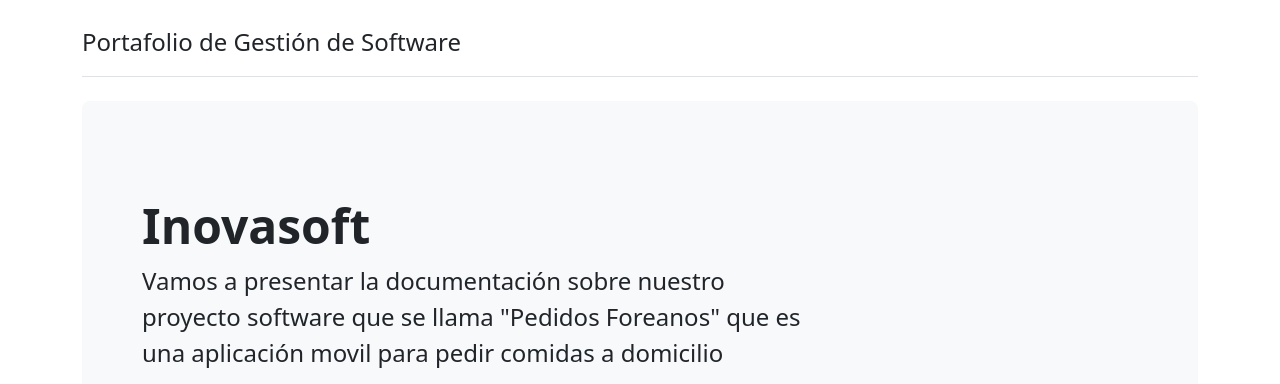
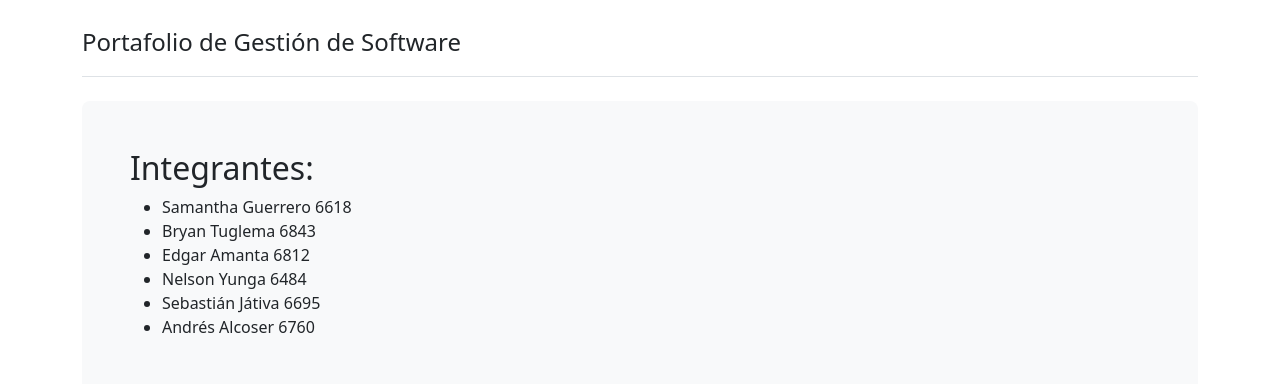
Before and after one commit to Alfsns/Portafolio_Gestion_Software, a plain HTML site: page index.html in a window 1280 px wide. Shown: the top 384 px of the page. Drawn offline with Linux system fonts and the light colour scheme.

Commit message:
Se agrega el cambio

```diff
--- a/index.html
+++ b/index.html
@@ -25,13 +25,22 @@
           </header>
 
           <div class="p-5 mb-4 bg-light rounded-3">
-
+            <h2>Integrantes:</h2>
+      <ul>
+        <li>Samantha Guerrero 6618</li>
+        <li>Bryan Tuglema 6843</li>
+        <li>Edgar Amanta 6812</li>
+        <li>Nelson Yunga 6484</li>
+        <li>Sebastián Játiva 6695</li>
+        <li>Andrés Alcoser  6760</li>
+      </ul>
             <div class="container-fluid py-5">
 
               <h1 class="display-5 fw-bold">Inovasoft</h1>
 
               <p class="col-md-8 fs-4">Vamos a presentar la documentación sobre nuestro proyecto software que se llama "Pedidos Foreanos" que es una aplicación movil para pedir comidas a domicilio</p>
               <img src="image/logo.png" alt="" class="imagenInova" width="200" height="200">
+
             </div>
 
 
```
